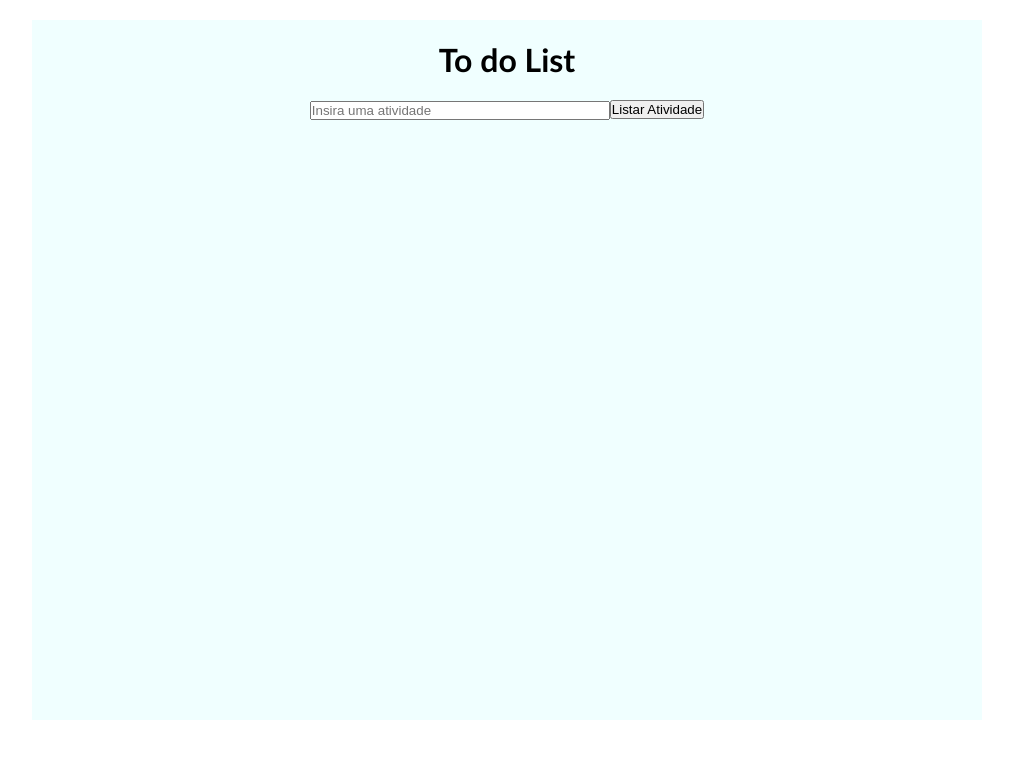
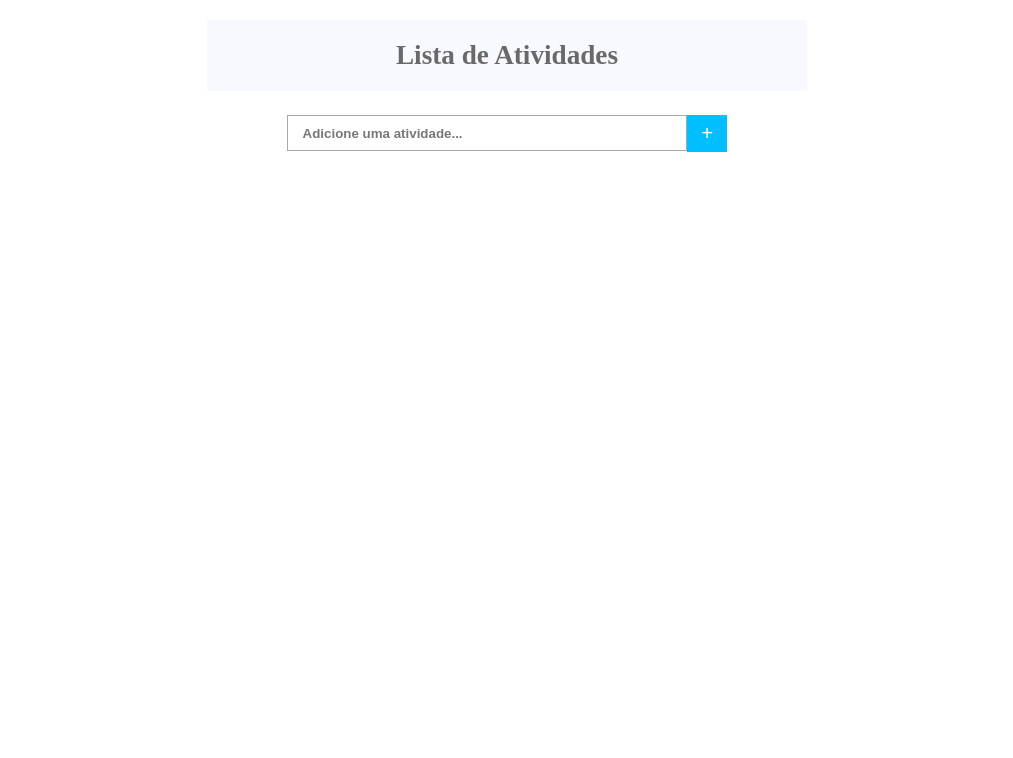
Before and after one commit to Ricardo-1991/my-todo-list, a React (Vite) app: page / in a window 1280 px wide. Shown: the top 758 px of the page, without its empty margins (133-1146 px from the left). Built offline with nearby package versions, Linux system fonts and the light colour scheme.

Commit message:
atualização css no component Main

```diff
--- a/package.json
+++ b/package.json
@@ -7,6 +7,7 @@
     "preview": "vite preview"
   },
   "dependencies": {
+    "icons": "^1.0.0",
     "react": "^17.0.2",
     "react-dom": "^17.0.2",
     "react-icons": "^4.3.1"
--- a/src/App.css
+++ b/src/App.css
@@ -5,5 +5,7 @@
 }
 
 body {
+  font-size: 62.5%;
   font-family: 'Trebuchet MS', 'Lucida Sans Unicode', 'Lucida Grande', 'Lucida Sans', Arial, sans-serif;
+
 }
--- a/src/components/Container/StyleContainer.css
+++ b/src/components/Container/StyleContainer.css
@@ -1,8 +1,6 @@
 .toDoContainer {
   margin: 20px auto;
-  width: 950px;
+  width: 600px;
   height: 700px;
-  background-color:azure;
-
   /* whitesmoke */
 }
--- a/src/components/Header/Header.tsx
+++ b/src/components/Header/Header.tsx
@@ -3,7 +3,7 @@ import '../Header/StyleHeader.css'
 export function Header() {
   return (
     <header className="toDoHeader">
-      <h1>To do List</h1>
+      <h1>Lista de Atividades</h1>
     </header>
   )
 }
--- a/src/components/Header/StyleHeader.css
+++ b/src/components/Header/StyleHeader.css
@@ -2,5 +2,13 @@
   width: 100%;
   display: flex;
   justify-content: center;
+  align-items: center;
   padding: 20px;
+  background-color: ghostwhite;
 }
+
+.toDoHeader h1 {
+  font-family: 'Comic Neue', cursive;
+  font-size: 1.7rem;
+  color: #696969;
+}
--- a/src/components/Main/Main.tsx
+++ b/src/components/Main/Main.tsx
@@ -1,5 +1,7 @@
 import { useState } from 'react'
 import '../Main/StyleMain.css'
+
+import { BsFillXSquareFill, BsCheckSquareFill } from 'react-icons/bs'
 
 interface Tasks {
   id: number
@@ -50,24 +52,29 @@ export function Main() {
             name="text"
             value={newTitle}
             onChange={e => setNewTitle(e.target.value)}
-            placeholder="Insira uma atividade"
+            className="input-class"
+            placeholder="Adicione uma atividade..."
           />
         </form>
-        <button onClick={handleNewTask}>Listar Atividade</button>
+        <button onClick={handleNewTask}>+</button>
       </div>
 
-      <ul className="task-list">
+      <ul className="list-container">
         {tasks.map(task => (
           <li key={task.id}>
-            <div>
-              <p className={task.isComplete ? 'isComplete' : ''}>
-                {task.title}
-              </p>
-              <button type="submit" onClick={() => handleCheck(task.id)}>
-                Checked
-              </button>
+            <div className="task-list">
+              <div className="task-checkBox">
+                <input type="checkbox" />
+                <label
+                  className={task.isComplete ? 'task-checked' : ''}
+                  onClick={() => handleCheck(task.id)}
+                ></label>
+                <p className={task.isComplete ? 'isComplete' : ''}>
+                  {task.title}
+                </p>
+              </div>
               <button type="submit" onClick={() => handleTaskRemove(task.id)}>
-                Remover Atividade
+                <BsFillXSquareFill size={25} color="red" />
               </button>
             </div>
           </li>
--- a/src/components/Main/StyleMain.css
+++ b/src/components/Main/StyleMain.css
@@ -2,32 +2,98 @@
   display: flex;
   justify-content: center;
   align-items: center;
+  margin-top: 1.5rem;
 }
 
-
 .toDoMain input {
-  width: 300px;
+  width: 400px;
+  padding: 0.6rem;
+  border: 1px solid darkgrey;
 }
 
-.task-list li {
+.toDoMain button {
+  width: 40px;
+  padding: 0.4rem;
+  background-color:deepskyblue;
+  color: white;
+  font-size: 1.3rem;
+  border: none;
+}
+
+.input-class::-webkit-input-placeholder { /* Chrome, Safari, Opera */
+  font-weight: bold;
+  color:rgb(119, 119, 119);
+  padding: 5px;
+}
+
+/* -- Criação CheckBox  --- */
+
+input[type="checkbox"] {
+  position: absolute;
+  z-index: -1;
+  opacity: 0;
+}
+
+input[type="checkbox"] + label {
+  position: relative;
+  cursor: pointer;
+  padding-left: 30px;
+}
+
+input[type="checkbox"] + label::before {
+  content: "";
+  position: absolute;
+  width: 20px;
+  height: 20px;
+  left: 0;
+  bottom: 0;
+  border: solid 2px;
+  vertical-align: bottom;
+}
+
+.task-checked::after {
+  content: "";
+  position: absolute;
+  left: 10px;
+  bottom: 10px;
+  width: 10px;
+  height: 20px;
+  border-right: solid 3px green;
+  border-bottom: solid 3px green;
+  transform: rotate(45deg);
+}
+
+/* ----- */
+
+
+/* Estilização Listas */
+.list-container li {
   list-style: none;
 }
 
-.task-list div {
+.list-container button {
+  border: none;
+  background-color: white;
+}
+
+.task-list  {
   display: flex;
-  justify-content: center;
   align-items: center;
-  margin-top: 20px;
+  justify-content: space-between;
+  margin-top: 40px;
+  padding: 10px;
+  border-bottom: 1px solid rgb(189, 185, 185);
+  font-size: 1rem;
 }
+
+.task-checkBox {
+  display: flex;
+}
+
 
 .isComplete {
   text-decoration: line-through;
   opacity: 0.5;
 }
 
-
-/* .toDoMain button {
-
-
-}
- */
+/* ----  */
```
Also changed, not shown: src/components/Main/buttonImages/icons8-check-mark-button-48.png (added), 1 other file (tests, documents, lock files or other folders).
